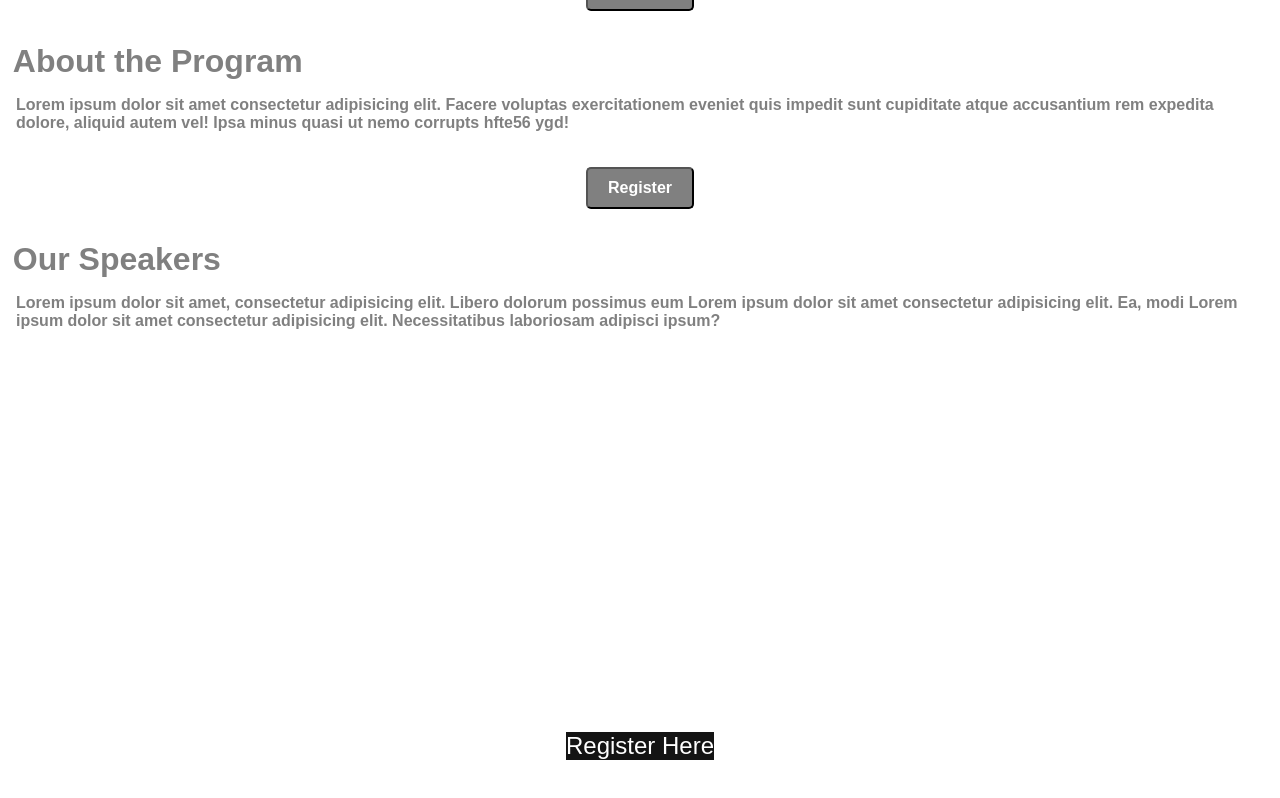
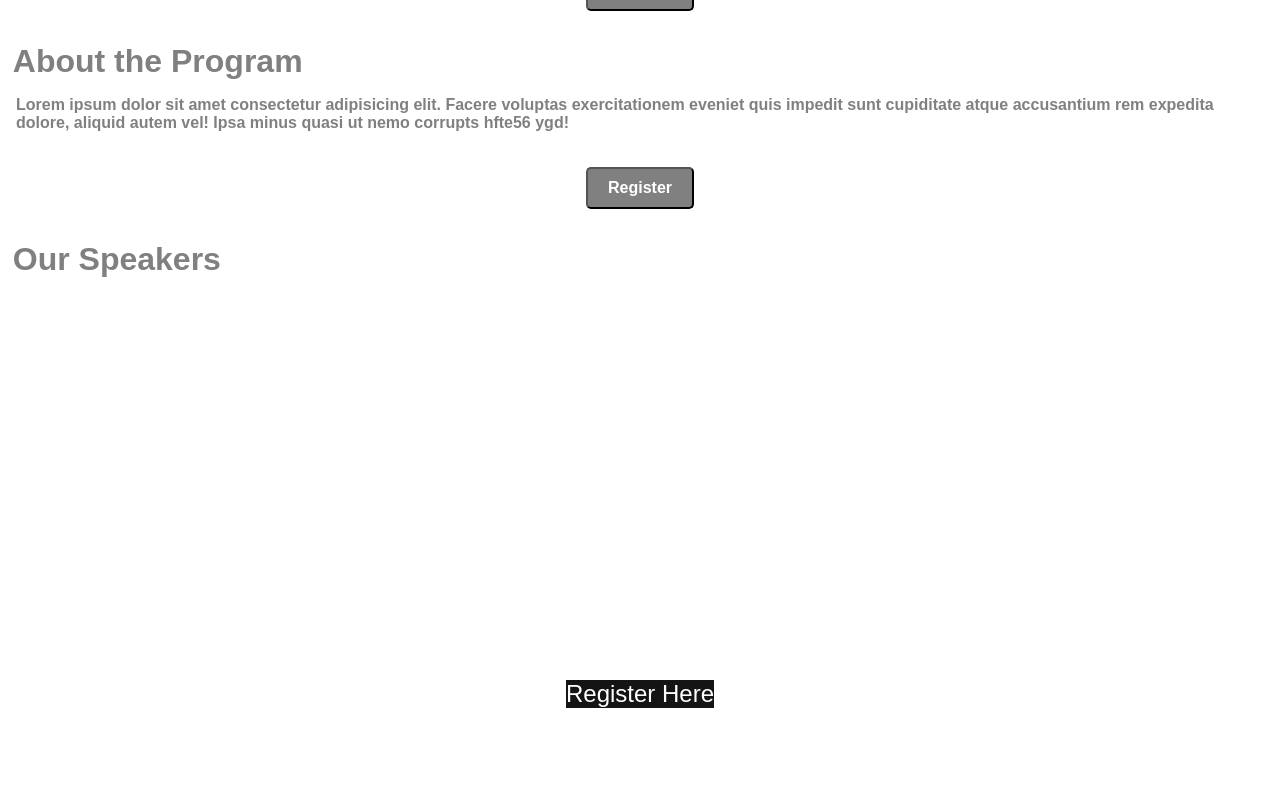
Before and after one commit to kylead10/beyond-politics, a React (Create React App) app: page / in a window 1280 px wide. Shown: the part 2754-3552 px from the top of the page. Built offline with nearby package versions, Linux system fonts and the light colour scheme; the HTML template or start-up script is replaced by a standard one.

Commit message:
fixing bug

```diff
--- a/src/components/about/About.js
+++ b/src/components/about/About.js
@@ -75,12 +75,7 @@ const About = () => {
           </CenteredContainer>
 
           <Head>Our Speakers</Head>
-          <Info>
-            Lorem ipsum dolor sit amet, consectetur adipisicing elit. Libero
-            dolorum possimus eum Lorem ipsum dolor sit amet consectetur
-            adipisicing elit. Ea, modi Lorem ipsum dolor sit amet consectetur
-            adipisicing elit. Necessitatibus laboriosam adipisci ipsum?
-          </Info>
+          <Info></Info>
         </div>
         {isRegistered && <RegistrationForm />}
       </section>
```
